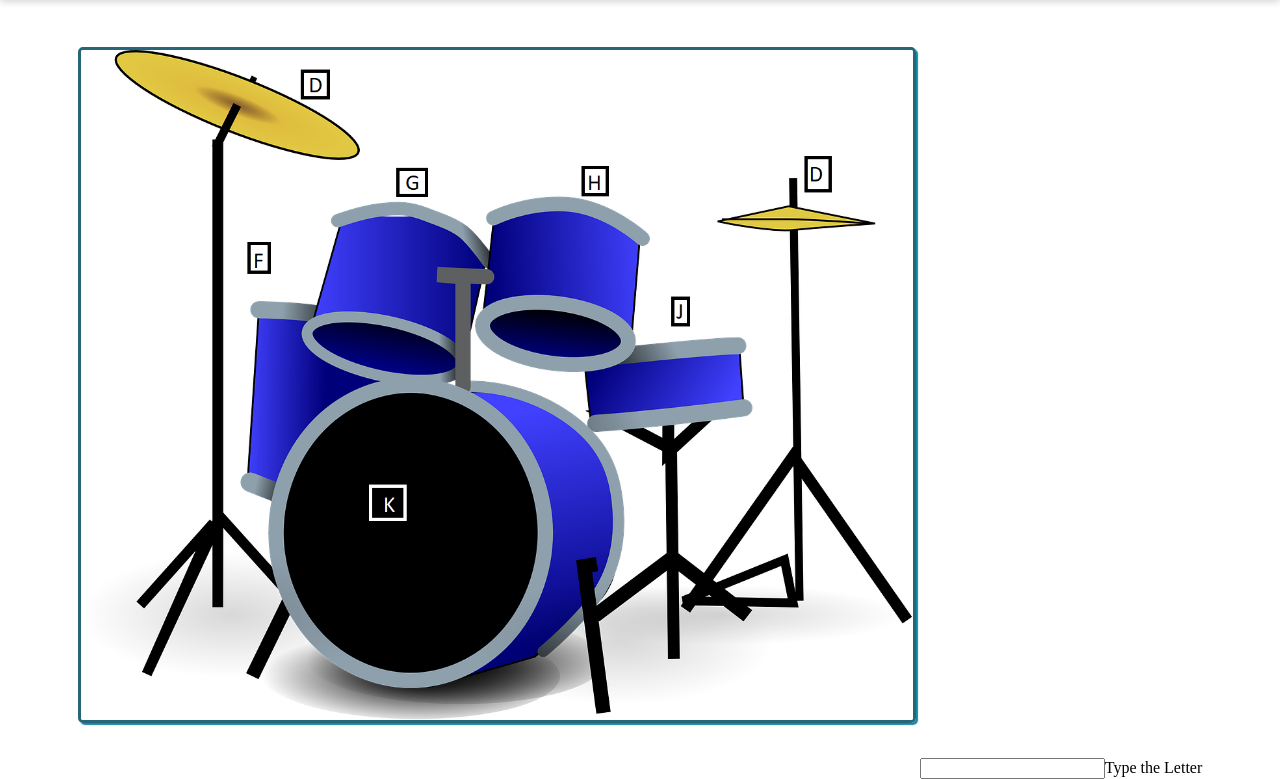
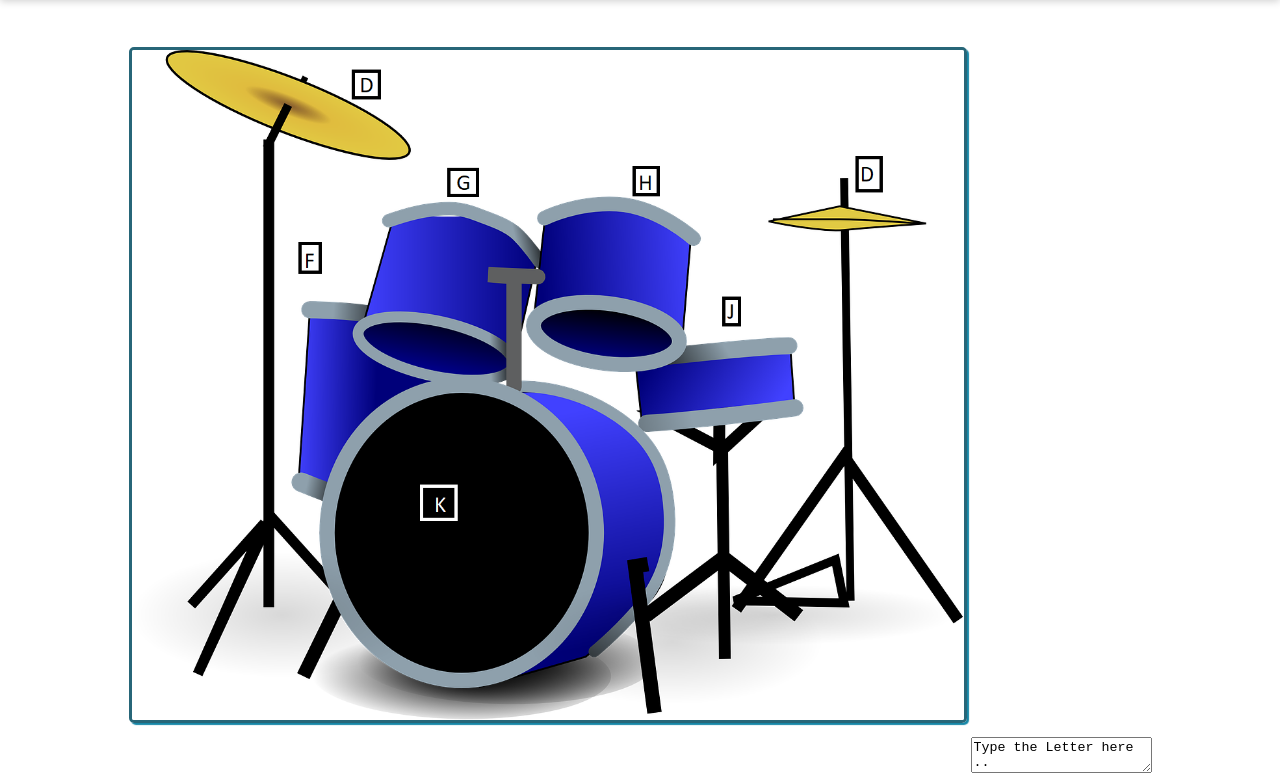
Before and after one commit to RW62/Project2, a plain HTML site: page index.html in a window 1280 px wide. Shown: the part 51-830 px from the top of the page. Drawn offline with nearby package versions, Linux system fonts and the light colour scheme.

Commit message:
Update index.html

```diff
--- a/index.html
+++ b/index.html
@@ -11,7 +11,7 @@
       <p class="navP">Editting By : Rawan </p>
     </div>
     <img src="PHOTO/orig.png" alt="orig">
-    <input type="textarea">Type the Letter
+    <textarea>Type the Letter here .. </textarea>
     <script src="https://ajax.googleapis.com/ajax/libs/jquery/3.6.0/jquery.min.js"></script>
     <script src="JS/index.js" charset="utf-8"></script>
   </body>
```
